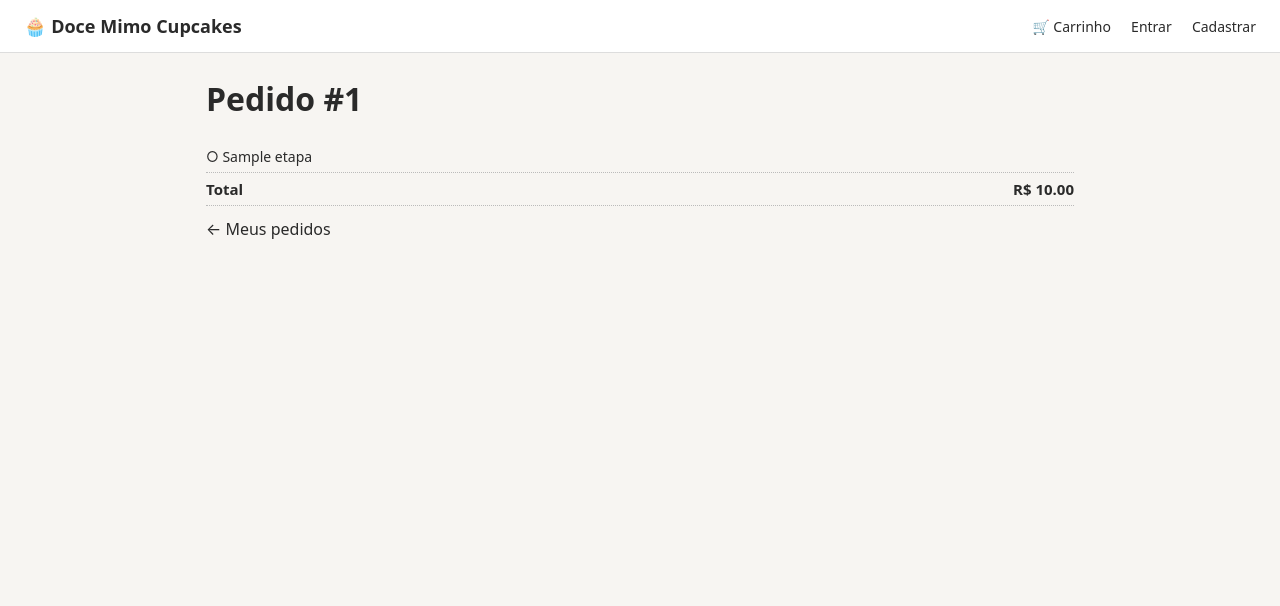
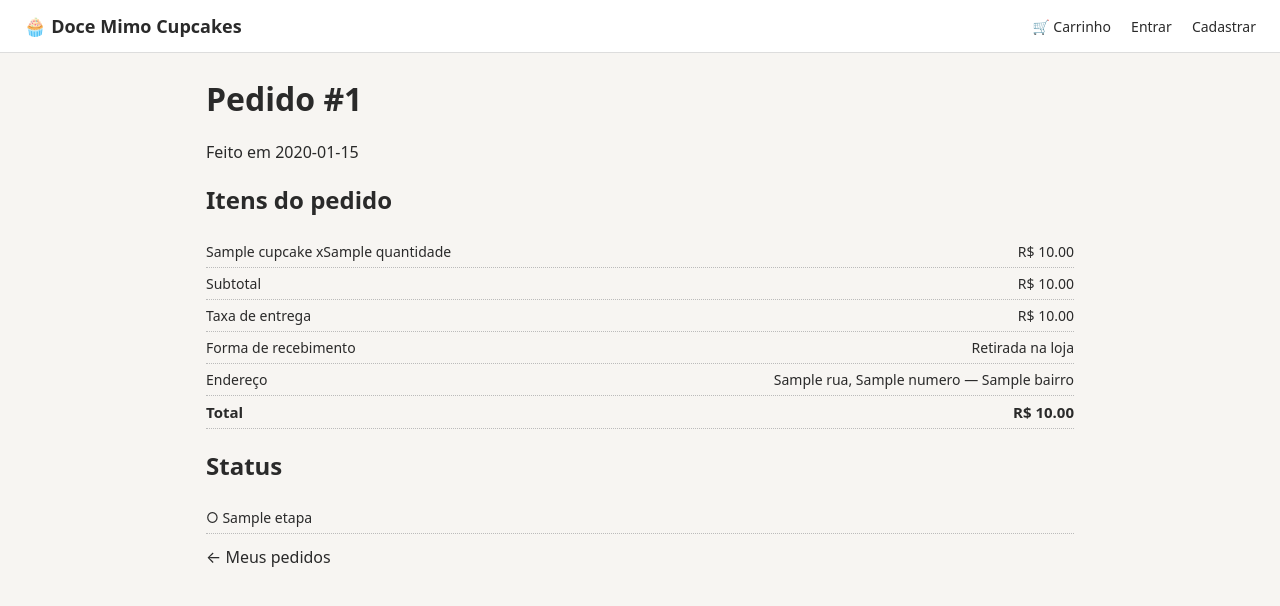
Before and after one commit to omatheusbrand/cupcakes-pit2, a Python web app: template app/templates/acompanhar.html in a window 1280 px wide. Shown: the top 606 px of the page. Run offline with Jinja, Linux system fonts and the light colour scheme; the template is opened without the code that fills it: most values are stand-ins (such as "Sample title", 1, 10 or a date in 2020).

Commit message:
Corrige erro ao salvar endereço com CEP e mostra detalhes no acompanhamento

```diff
--- a/app/templates/acompanhar.html
+++ b/app/templates/acompanhar.html
@@ -3,7 +3,30 @@
 
 {% block conteudo %}
 <h1>Pedido #{{ pedido.id }}</h1>
+<p>Feito em {{ pedido.criado_em.strftime('%d/%m/%Y às %H:%M') }}</p>
 
+<h2>Itens do pedido</h2>
+{% for item in pedido.itens %}
+<div class="linha">
+    <span>{{ item.cupcake.nome }} x{{ item.quantidade }}</span>
+    <span>R$ {{ "%.2f"|format(item.subtotal) }}</span>
+</div>
+{% endfor %}
+<div class="linha"><span>Subtotal</span><span>R$ {{ "%.2f"|format(pedido.subtotal) }}</span></div>
+<div class="linha"><span>Taxa de entrega</span><span>R$ {{ "%.2f"|format(pedido.taxa_entrega) }}</span></div>
+<div class="linha">
+    <span>Forma de recebimento</span>
+    <span>{{ "Entrega" if pedido.tipo_recebimento == "entrega" else "Retirada na loja" }}</span>
+</div>
+{% if pedido.endereco %}
+<div class="linha">
+    <span>Endereço</span>
+    <span>{{ pedido.endereco.rua }}, {{ pedido.endereco.numero }} — {{ pedido.endereco.bairro }}</span>
+</div>
+{% endif %}
+<div class="linha bold"><span>Total</span><span>R$ {{ "%.2f"|format(pedido.total) }}</span></div>
+
+<h2>Status</h2>
 {% if pedido.status == "cancelado" %}
     <div class="alerta alerta-erro">Este pedido foi cancelado.</div>
 {% else %}
@@ -15,8 +38,6 @@
     {% endfor %}
 {% endif %}
 
-<div class="linha bold"><span>Total</span><span>R$ {{ "%.2f"|format(pedido.total) }}</span></div>
-
 {% if pedido.pode_cancelar %}
 <form method="post" action="{{ url_for('pedido.cancelar', pedido_id=pedido.id) }}" style="margin-top:12px;">
     <button type="submit" class="botao-primario" style="background:#922;">Cancelar pedido</button>
```
Also changed, not shown: app/controllers/pedido_controller.py (+25 -4 lines).
